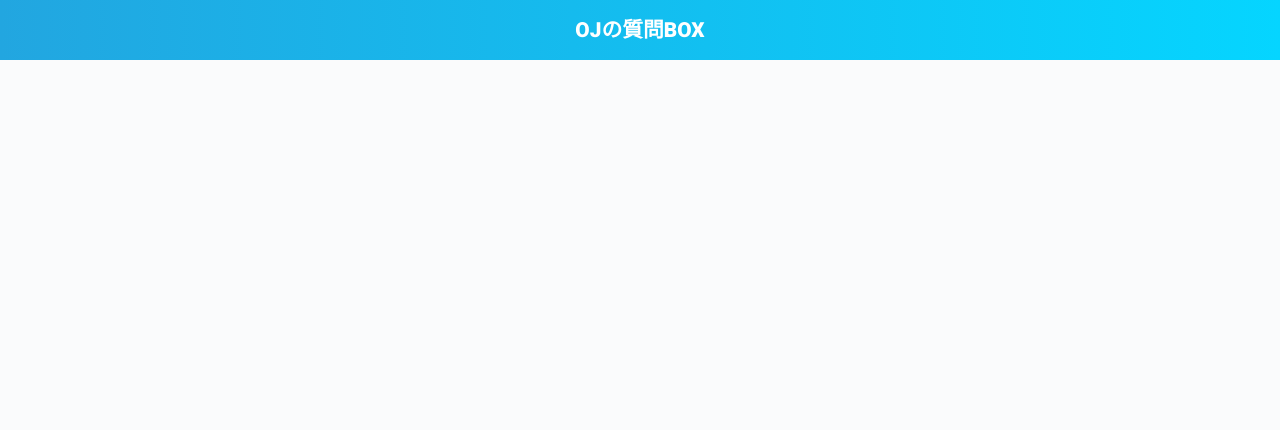
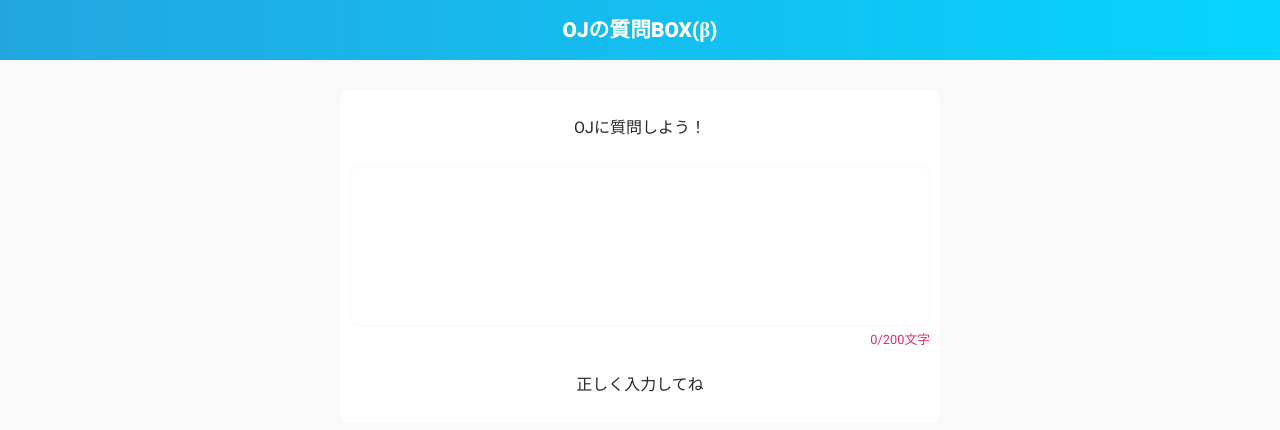
Before and after one commit to 920oj/oj-question, a Nuxt app: page / in a window 1280 px wide. Shown: the top 430 px of the page. Built offline with nearby package versions, Linux system fonts and the light colour scheme.

Commit message:
[add]questionformコンポーネント作成

```diff
--- a/client/components/layouts/header.vue
+++ b/client/components/layouts/header.vue
@@ -1,7 +1,7 @@
 <template>
   <div class="header">
     <div class="header-wrapper">
-      <p>OJの質問BOX</p>
+      <p>OJの質問BOX(β)</p>
     </div>
   </div>
 </template>
--- /dev/null
+++ b/client/components/layouts/questionForm.vue
@@ -0,0 +1,82 @@
+<template>
+  <div class="question-form">
+    <p class="question-form-description">OJに質問しよう！</p>
+    <textarea class="question-box" v-model="question" />
+    <p class="question-form-count" :class="{'count-red': !sendAvailable}"> {{formCount}}&#47;200文字 </p>
+    <div v-if="sendAvailable">
+      <Btn title="質問する" />
+    </div>
+    <div v-if="!sendAvailable">
+      <p style="text-align: center;">正しく入力してね</p>
+    </div>
+  </div>
+</template>
+
+<script>
+import Btn from '~/components/ui/btn.vue';
+
+export default {
+  components: {
+    Btn,
+  },
+  data() {
+    return {
+      question: '',
+    }
+  },
+  computed: {
+    formCount: function() {
+      return this.question.length
+    },
+    sendAvailable: function() {
+      if(this.question.length === 0) {
+        return false
+      }
+      else if(this.question.length > 200) {
+        return false
+      }
+      else {
+        return true
+      }
+    }
+  },
+  methods: {
+
+  }
+}
+</script>
+
+<style scoped>
+
+.question-form {
+  background: #FFF;
+  padding: 30px 10px;
+  border-radius: 10px;
+}
+
+.question-form-description{
+  text-align: center;
+}
+
+.question-form-count {
+  text-align: right;
+  font-size: 0.8rem;
+  margin-top: 5px;
+  margin-bottom: 30px;
+}
+
+.count-red {
+  color: #DE3163;
+}
+
+.question-box {
+  color: #282828;
+  margin-top: 30px;
+  width: 100%;
+  height: 10rem;
+  border: 1px solid #F9F9F9;
+  border-radius: 10px;
+  resize: none;
+  box-sizing: border-box;
+}
+</style>
--- /dev/null
+++ b/client/components/ui/btn.vue
@@ -0,0 +1,32 @@
+<template>
+  <div class="btn">
+    {{title}}
+  </div>
+</template>
+
+<script>
+export default {
+  props: {
+    title: String,
+  }
+
+}
+</script>
+
+<style>
+.btn {
+  background: transparent;
+  text-align: center;
+  font-weight: 900;
+  color: rgba(34,166,224,1);
+  padding: 10px 30px;
+  border: 1px solid rgba(34,166,224,1);
+  cursor: pointer;
+}
+
+.btn:hover {
+  background: rgba(34,166,224,1) 0%;
+  color: #FFF;
+  transition: all 0.5s ease-out;
+}
+</style>
--- a/client/layouts/default.vue
+++ b/client/layouts/default.vue
@@ -10,6 +10,7 @@
 }
 
 body {
-  background: #FAFBFC;
+  color: #282828;
+  background: #F9F9F9;
 }
 </style>
--- a/client/pages/index.vue
+++ b/client/pages/index.vue
@@ -1,20 +1,30 @@
 <template>
   <div class="index">
     <Header />
-
+    <div class="index-wrapper">
+      <div class="question-form-wrapper">
+        <QuestionForm />
+      </div>
+    </div>
   </div>
 </template>
 
 <script>
 import Header from '~/components/layouts/header.vue'
+import QuestionForm from'~/components/layouts/questionForm.vue'
 
 export default {
   components: {
     Header,
+    QuestionForm,
   }
 }
 </script>
 
 <style>
-
+.index-wrapper {
+  width: 90%;
+  margin: 30px auto;
+  max-width: 600px;
+}
 </style>
```
